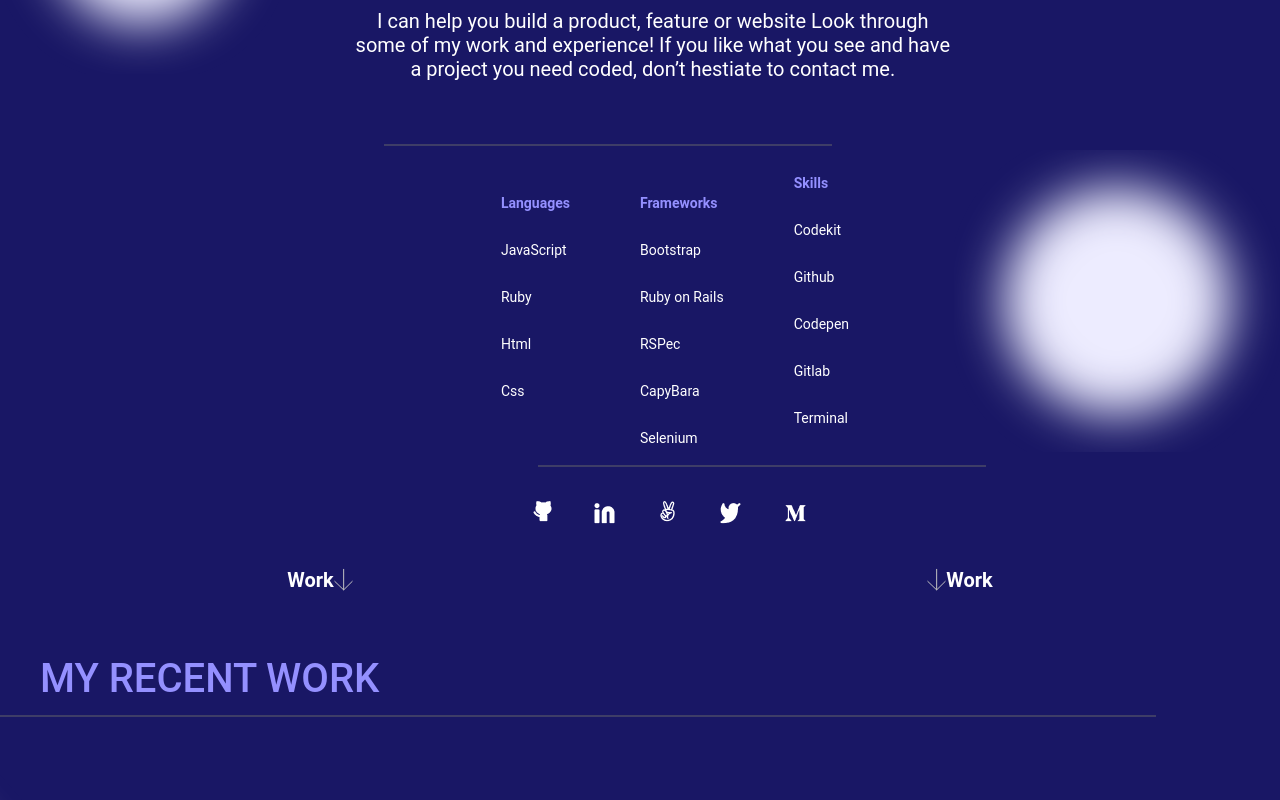
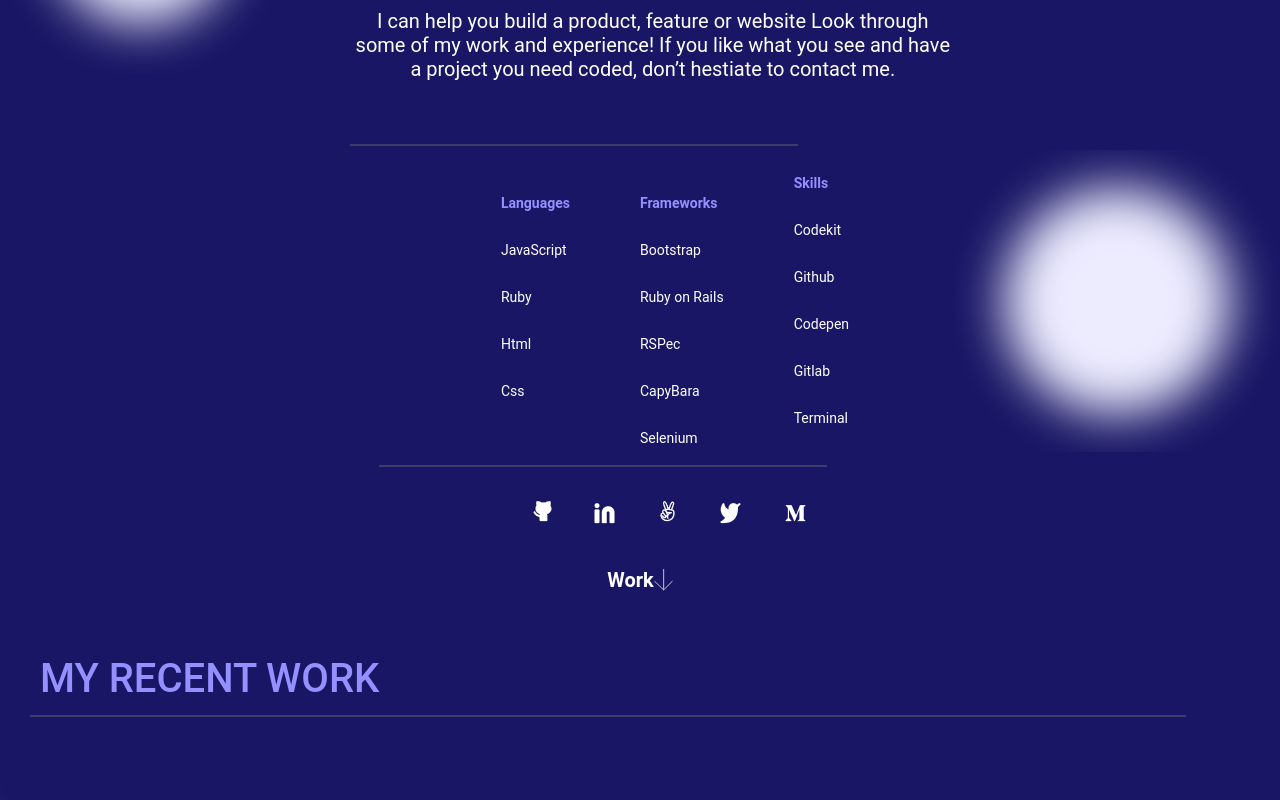
Before and after one commit to kidde60/Portfolio-Desktop-version, a website: page index.html in a window 1280 px wide. Shown: the part 400-1200 px from the top of the page. Drawn offline with Linux system fonts and the light colour scheme.

Commit message:
Edit Html and css

```diff
--- a/index.html
+++ b/index.html
@@ -59,7 +59,7 @@
 
 </section>
 <div class="img">
-    <img src="images/Vector4.png" alt="line" class="img">
+    <img src="images/Vector4.png" alt="line" class="img" id="img1">
 </div>
 <div class="contact">
     <ul>
@@ -76,7 +76,7 @@
         <h5>Work</h5>
         <img src="image/arrow.svg" alt="down-arrow"/>
     </div>
-    <div class="bar">
+    <div class="bar, bar1">
         <img src="image/arrow.svg" alt="down-arrow"/>
         <h5>Work</h5>
     </div>
--- a/style.css
+++ b/style.css
@@ -103,7 +103,7 @@ h1 {
 
 .img {
   padding: 0 30px;
-  align-items: center;
+  align-self: center;
 }
 
 p {
@@ -242,6 +242,10 @@ h3 {
   background-position: right;
 }
 
+.bar1 {
+  display: none;
+}
+
 .button:hover {
   background: #7d73fc;
 }
@@ -293,7 +297,11 @@ h3 {
   }
 
   .img {
-    margin: 0 30%;
+    margin: 0 25%;
+  }
+
+  #img1 {
+    margin: 0 5%;
     padding: 0;
   }
 
```
